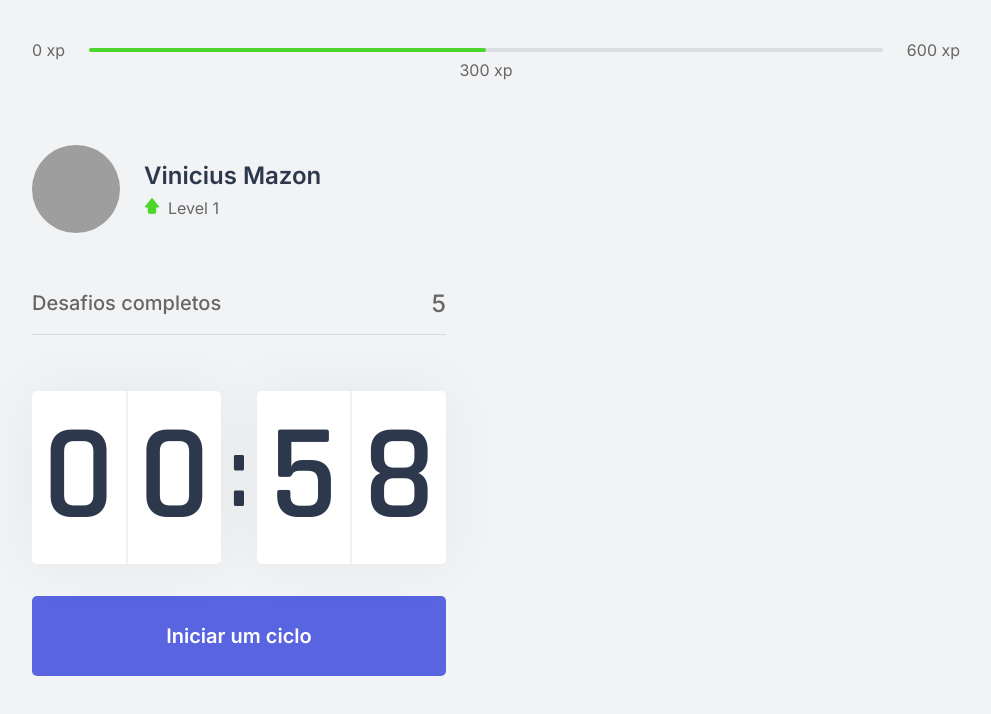
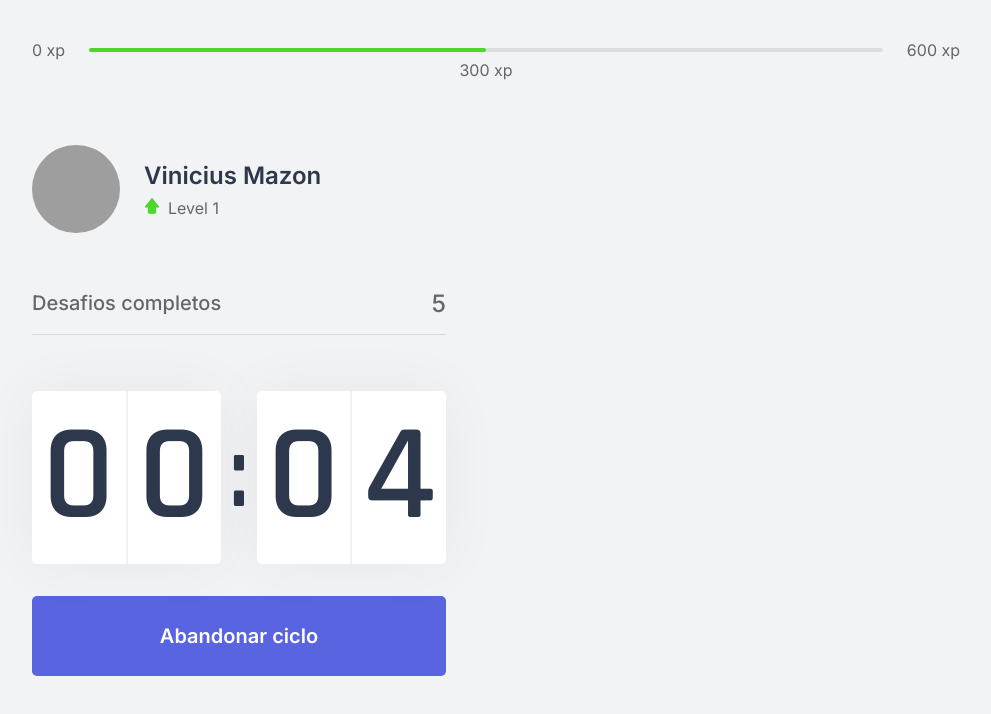
Before and after one commit to ViniciusMazon/nlw4-move-it, a Next.js app: page / in a window 1280 px wide. Both pictures are taken after a click on the button "Iniciar um ciclo". Shown: the top 714 px of the page, without its empty margins (144-1135 px from the left). Built offline with nearby package versions, Linux system fonts and the light colour scheme; grey boxes are pictures that could not be loaded.

Commit message:
feat: add reset countdown feat

```diff
--- a/src/components/Countdown.tsx
+++ b/src/components/Countdown.tsx
@@ -1,9 +1,12 @@
 import React from 'react';
 import styles from '../styles/components/Countdown.module.css';
 
+let countdownTimeout: NodeJS.Timeout;
+
 export function Countdown() {
-  const [time, setTime] = React.useState(1 * 60); //seconds
-  const [active, setActive] = React.useState(false);
+  const [time, setTime] = React.useState(0.1 * 60); //seconds
+  const [isActive, setIsActive] = React.useState(false);
+  const [hasFinished, setHasFinished] = React.useState(false);
 
   const minutes = Math.floor(time / 60);
   const seconds = time % 60;
@@ -12,15 +15,25 @@
   const [secondLeft, secondRight] = String(seconds).padStart(2, '0').split('');
 
   React.useEffect(() => {
-    if (active && time > 0) {
-      setTimeout(() => {
+    if (isActive && time > 0) {
+      countdownTimeout = setTimeout(() => {
         setTime(time - 1);
       }, 1000);
+    } else if (isActive && time === 0) {
+      alert('🏆 Parabéns! Você terminou um clico');
+      setHasFinished(true);
+      setIsActive(false);
     }
-  }, [active, time]);
+  }, [isActive, time]);
 
   function startCountdown() {
-    setActive(true);
+    setIsActive(true);
+  }
+
+  function resetCountdown() {
+    clearTimeout(countdownTimeout);
+    setIsActive(false);
+    setTime(0.1 * 60);
   }
 
   return (
@@ -37,6 +50,21 @@
         </div>
       </div>
 
+      {hasFinished ? (
+        <button disabled className={styles.countdownButton}>
+          Ciclo encerrado
+        </button>
+      ) : (
+        <>
+          {isActive ? (
+            <button
+              type="button"
+              className={`${styles.countdownButton} ${styles.countdownButtonActive}`}
+              onClick={resetCountdown}
+            >
+              Abandonar ciclo
+            </button>
+          ) : (
             <button
               type="button"
               className={styles.countdownButton}
@@ -44,6 +72,9 @@
             >
               Iniciar um ciclo
             </button>
+          )}
+        </>
+      )}
     </div>
   );
 }
```
Lines whose indentation alone changed are shown as unchanged.
